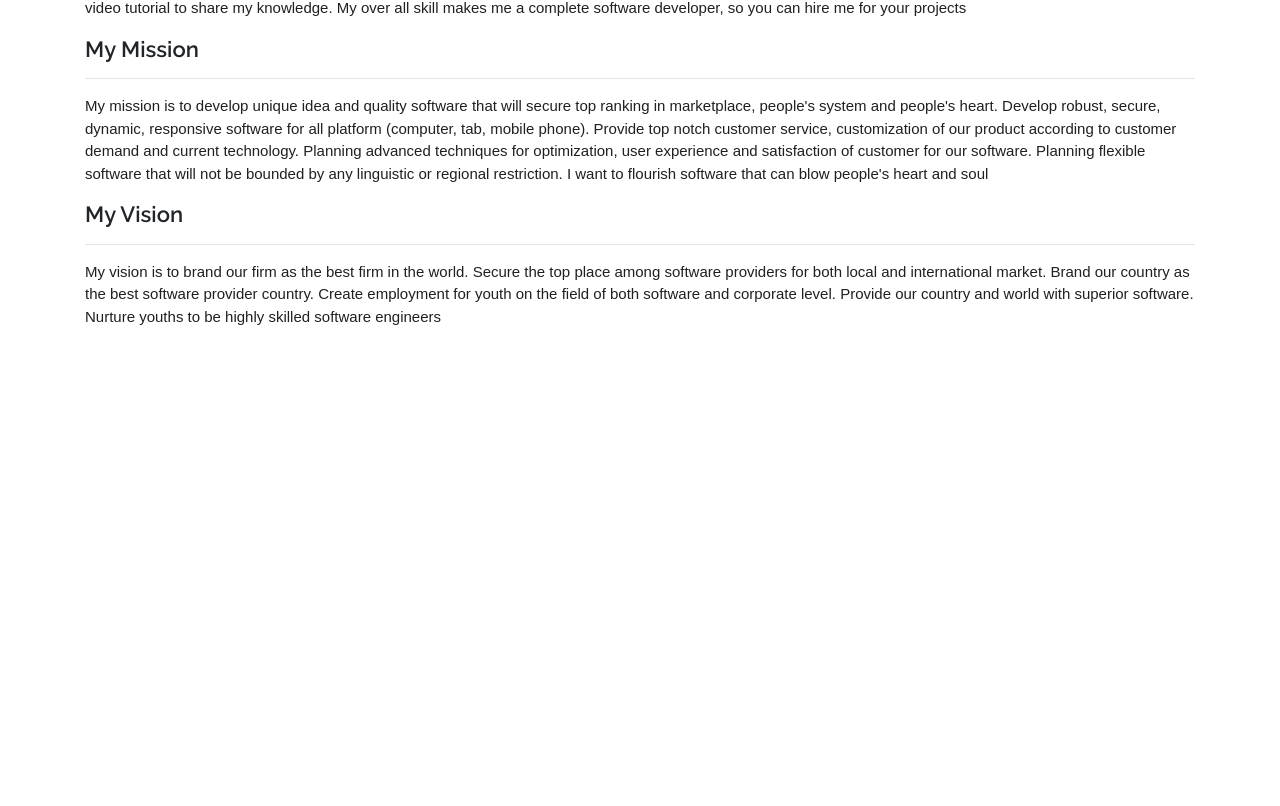
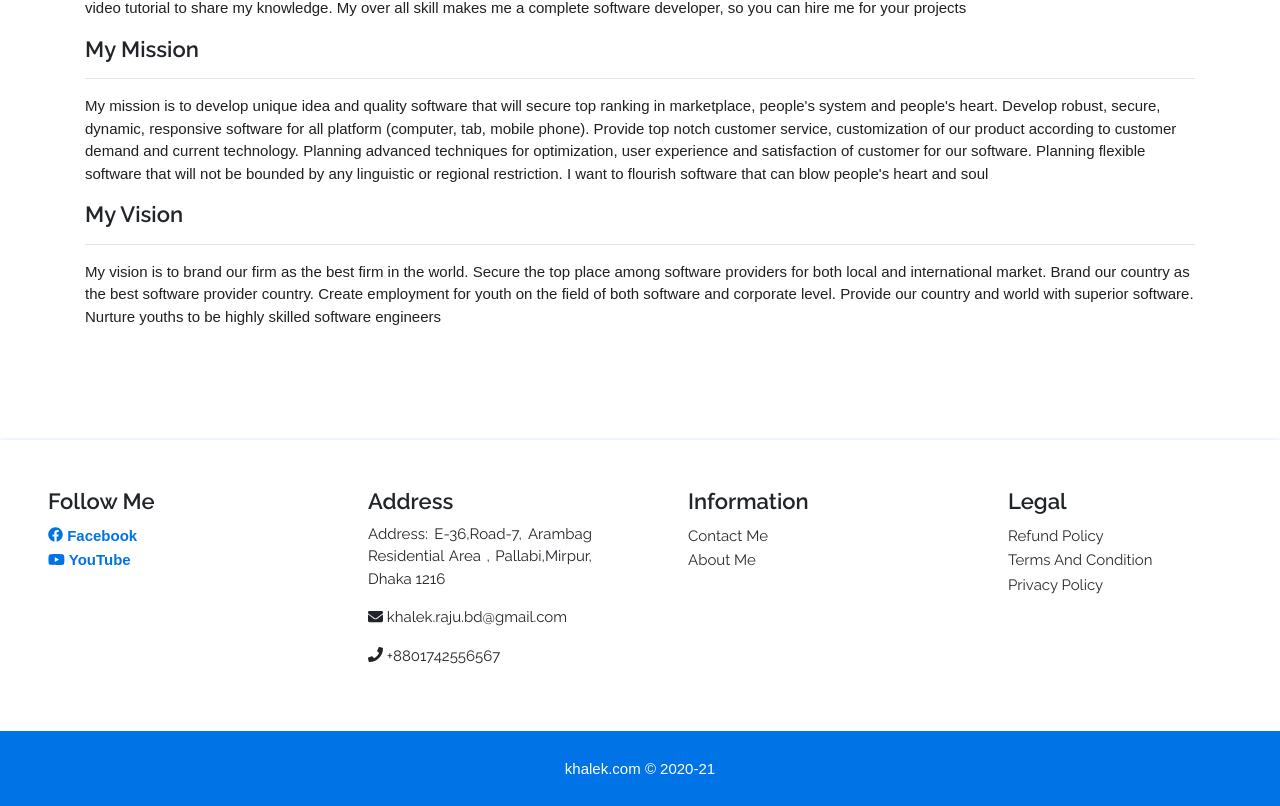
Before and after one commit to A-Khalek/ReactjsProject, a React (Create React App) app: page /about in a window 1280 px wide. Shown: the part 403-1209 px from the top of the page. Before the commit the page ends 800 px from the top, so only its background shows below. Built offline with nearby package versions, Linux system fonts and the light colour scheme.

Commit message:
AbouPage Formatin
add AboutPage and make formation

```diff
--- a/src/App.js
+++ b/src/App.js
@@ -1,15 +1,10 @@
 import React from 'react';
-import HomePage from "./pages/HomePage";
-import PageTop from "./component/PageTop/PageTop";
-import TopNavigation from "./component/topNavigation/TopNavigation";
-import AboutDescription from "./component/AboutDescription/AboutDescription";
+import AboutPage from "./pages/AboutPage";
 
 function App() {
   return (
     <div >
-        <TopNavigation/>
-        <PageTop pageTitle="About Me"/>
-        <AboutDescription/>
+        <AboutPage/>
       {/*<HomePage/>*/}
     </div>
   );
--- /dev/null
+++ b/src/pages/AboutPage.js
@@ -0,0 +1,20 @@
+import React, {Component, Fragment} from 'react';
+import TopNavigation from "../component/topNavigation/TopNavigation";
+import PageTop from "../component/PageTop/PageTop";
+import AboutDescription from "../component/AboutDescription/AboutDescription";
+import Footer from "../component/Footer/Footer";
+
+class AboutPage extends Component {
+    render() {
+        return (
+            <Fragment>
+                <TopNavigation/>
+                <PageTop pageTitle="About Me"/>
+                <AboutDescription/>
+                <Footer/>
+            </Fragment>
+        );
+    }
+}
+
+export default AboutPage;
```
